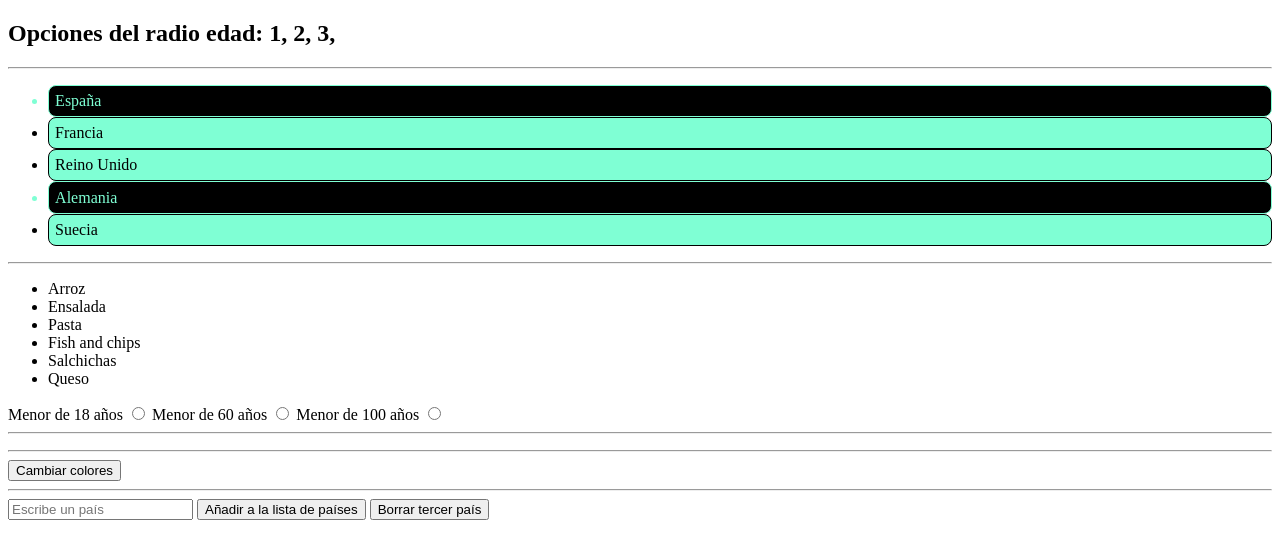
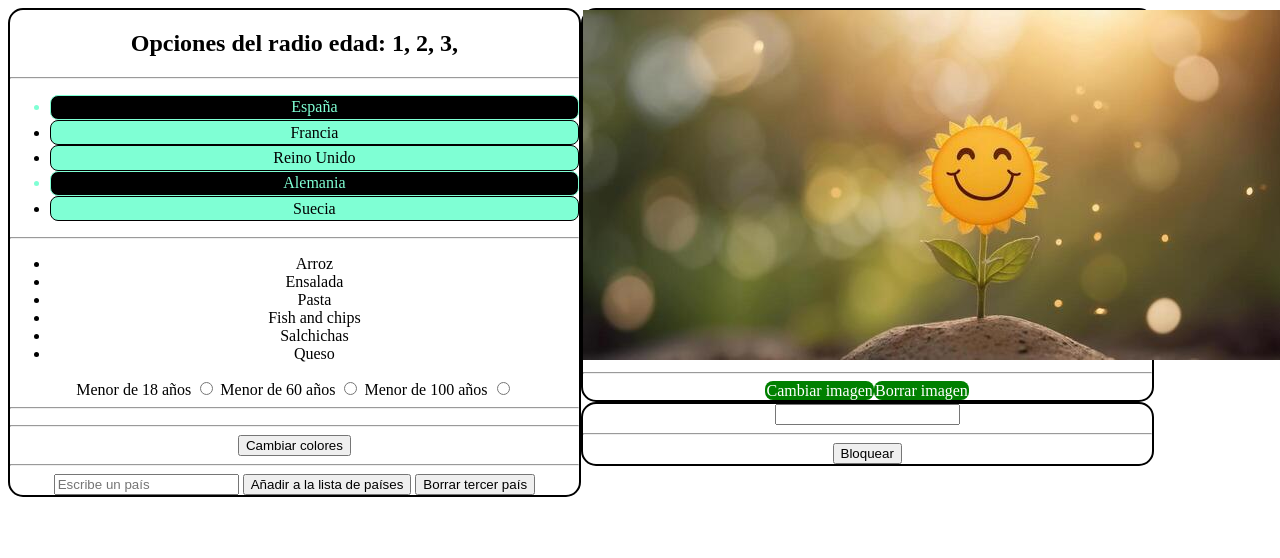
Before and after one commit to eparper/cuadernoClaseJS, a website built with Vite: page src/1_apuntes/TEMA4/arbolDOM/index.html in a window 1280 px wide. Built offline with nearby package versions, Linux system fonts and the light colour scheme.

Commit message:
Explicación setAttribute

```diff
--- a/src/1_apuntes/TEMA4/arbolDOM/css/style.css
+++ b/src/1_apuntes/TEMA4/arbolDOM/css/style.css
@@ -13,3 +13,17 @@
     border-radius: 8px;
     padding: 0.5%;
 }
+
+.section1 {
+    float: left;
+    width: 45%;
+    height: 40%;
+    border: 2px solid black;
+    border-radius: 15px;
+    text-align: center;
+}
+
+.section1 img {
+
+    height: 75%;
+}
--- a/src/1_apuntes/TEMA4/arbolDOM/index.html
+++ b/src/1_apuntes/TEMA4/arbolDOM/index.html
@@ -43,7 +43,7 @@
 
             <input type="button" value="OK" id="iBoton">
         </form> -->
-
+        <section class="section1">
             <h2 id="info"></h2>
             <hr>
 
@@ -92,6 +92,21 @@
             <input type="text" name="" id="nuevoPais" placeholder="Escribe un país">
             <button id="btnNuevoPais">Añadir a la lista de países</button>
             <button id="bBorraPais">Borrar tercer país</button>
+        </section>
+
+        <section class="section1">
+            <img src="" alt="galeria"> <!--  id="img1" -->
+            <hr>
+
+        </section>
+
+        <section class="section1">
+            <input type="text" name="bloquear" id="cadena2">
+            <hr>
+            <button id="bloquearEscribir">Bloquear</button>
+
+        </section>
+
     </div>
 </body>
 </html>
--- a/src/1_apuntes/TEMA4/arbolDOM/js/main.js
+++ b/src/1_apuntes/TEMA4/arbolDOM/js/main.js
@@ -223,3 +223,70 @@ document.getElementById("bBorraPais").onclick = function () {
 
 //SI NO QUEREMOS RECUPERAR EL ELEMENTO BORRADO:
 document.getElementById("paises").getElementsByTagName("li")[2].remove();
+
+//**************************************************** */
+let enlaceImg = createNode("a", "Cambiar imagen", "", [], "background-color:green;border-radius:8px;color:white;padding:0.2%;");
+let img1 = document.getElementById("img1");
+//esto metido mejor en un try catch.
+//esto comprueba si existe y el tamaño
+if (document.getElementsByClassName("section1").length >= 2) {
+    document.getElementsByClassName("section1")[1].appendChild(enlaceImg);
+
+    console.log(enlaceImg);
+
+    enlaceImg.onclick = function () {
+        img1.src = "./../../../assets/imagen2.jpg";
+    }
+}
+
+//----------
+const sections1 = document.getElementsByClassName("section1");
+
+sections1[1].getElementsByTagName("img")[0].setAttribute("src", "./../../../assets/imagen1.jpg");
+
+let borrarAtrib = createNode("a", "Borrar imagen", "", [], "background-color:green;border-radius:8px;color:white;padding:0.2%;");
+//esto metido mejor en un try catch.
+//esto comprueba si existe y el tamaño
+if (sections1.length >= 2) {
+    sections1[1].appendChild(enlaceImg);
+    sections1[1].appendChild(borrarAtrib);
+
+    console.log(enlaceImg);
+
+    enlaceImg.onclick = function () {
+
+        //sections1[1].getElementsByTagName("img")[0].src = "./../../../assets/imagen2.jpg";
+        sections1[1].getElementsByTagName("img")[0].setAttribute("src", "./../../../assets/imagen2.jpg");
+
+    }
+
+    //borrar atributo
+    borrarAtrib.onclick = function () {
+        sections1[1].getElementsByTagName("img")[0].removeAttribute("src");
+    }
+}
+
+//----------------
+//./../../../assets/imagen1.jpg en el index
+
+let src = sections1[1].getElementsByTagName("img")[0].getAttribute("src");
+
+//*************************************** */
+const bloquearEscribir = document.getElementById("bloquearEscribir");
+const cadena2 = document.getElementById("cadena2");
+
+bloquearEscribir.onclick = function () {
+
+
+
+    if (bloquearEscribir.innerText == "Bloquear") {
+        bloquearEscribir.innerText = "Desbloquear";
+        cadena2.setAttribute("readonly", "true");
+    }
+    else {
+        bloquearEscribir.innerText = "Bloquear";
+        cadena2.removeAttribute("readonly");
+    }
+
+
+}
```
Also changed, not shown: src/2_proyectos/TEMA3/Ejercicios/ejercicios/ejercicio7/ejer7.html (+5 -0 lines), src/2_proyectos/TEMA3/Ejercicios/ejercicios/ejercicio7/main7.js (+20 -0 lines), src/assets/imagen1.jpg (added), src/assets/imagen2.jpg (added). Lines whose indentation alone changed are shown as unchanged.
